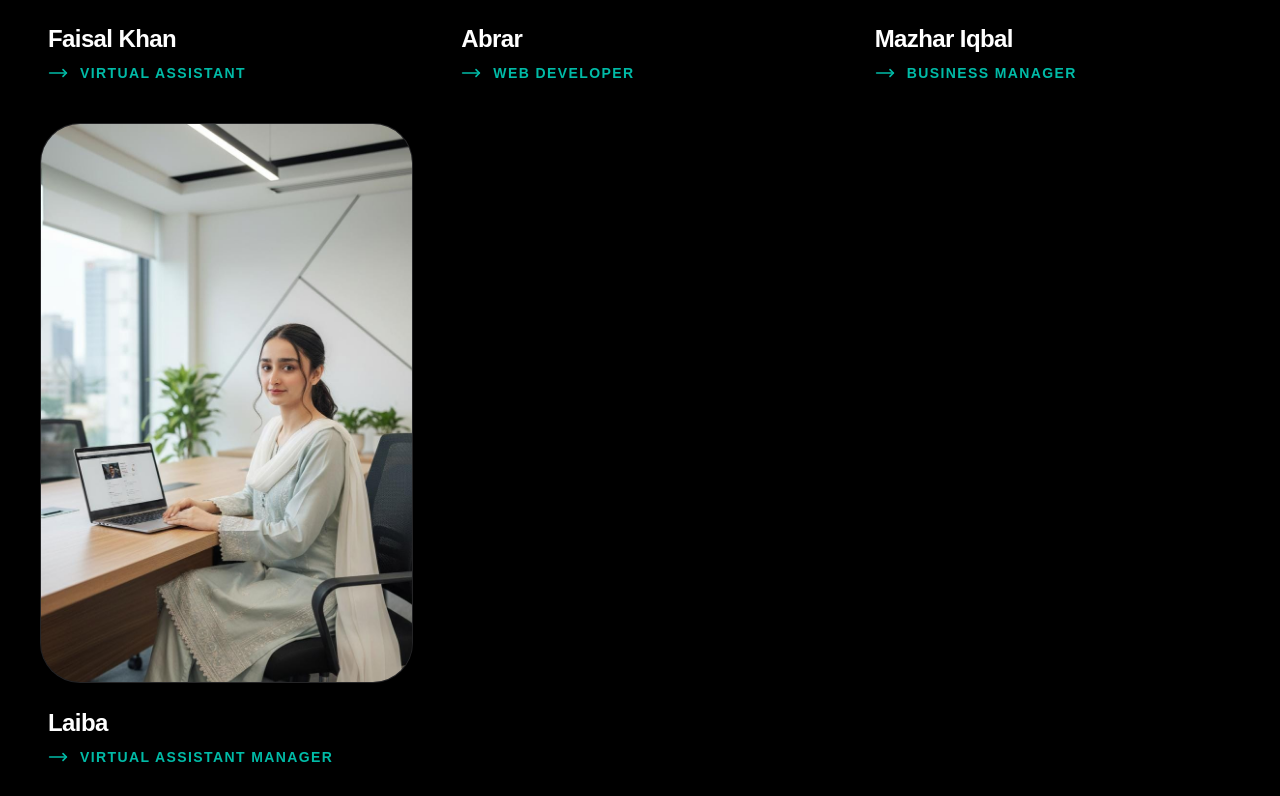
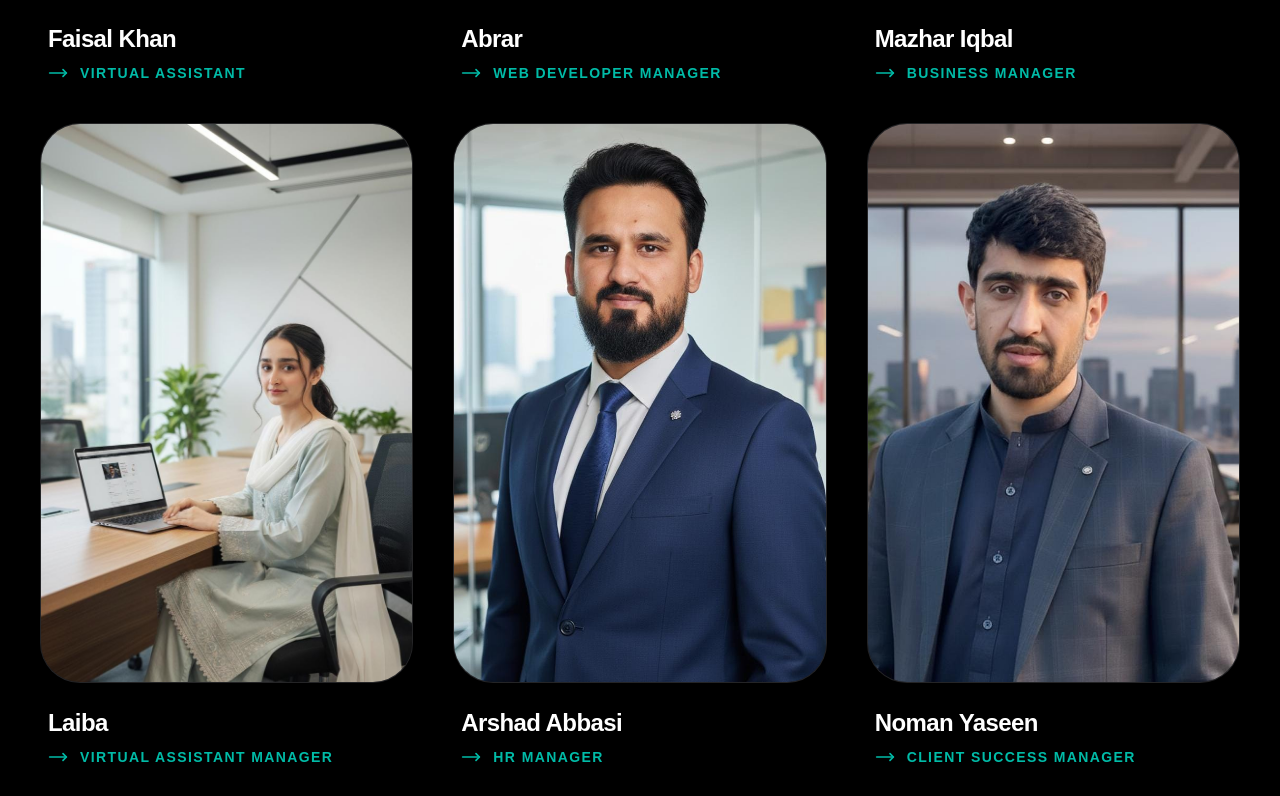
Before and after one commit to Abrar33/Sirius_Tech_Solutions, a Next.js app: page /about-us in a window 1280 px wide. Shown: the part 3284-4080 px from the top of the page. Built offline with nearby package versions, Linux system fonts and the light colour scheme.

Commit message:
update the team

```diff
--- a/app/data/team.ts
+++ b/app/data/team.ts
@@ -3,6 +3,8 @@ import FaisalImage from '@/public/assets/faisal.jpeg';
 import Abrar from '@/public/assets/Abrar 8.jpeg';
 import mazhar from '@/public/assets/mazhar.jpeg';
 import laiba from '@/public/assets/Laiba.jpeg'
+import noman from '@/public/assets/Noman Yaseen.jpeg';
+import Arshad from '@/public/assets/Arshad Abbasi.jpeg';
 export const teamMembers: TeamMember[] = [
   {
     name: "Faisal Khan",
@@ -11,7 +13,7 @@ export const teamMembers: TeamMember[] = [
   },
   {
     name: "Abrar",
-    role: "Web Developer",
+    role: "Web Developer Manager",
     imageUrl: Abrar,
   },
 
@@ -24,6 +26,16 @@ export const teamMembers: TeamMember[] = [
     name:"Laiba",
 role:"Virtual Assistant Manager",
 imageUrl:laiba
+  },
+    {
+    name:"Arshad Abbasi",
+role:"HR Manager",
+imageUrl:Arshad
+  },
+    {
+    name:"Noman Yaseen",
+role:"Client Success Manager",
+imageUrl:noman
   }
 
 ];
```
Also changed, not shown: public/assets/Arshad Abbasi.jpeg (added), public/assets/Noman Yaseen.jpeg (added).
